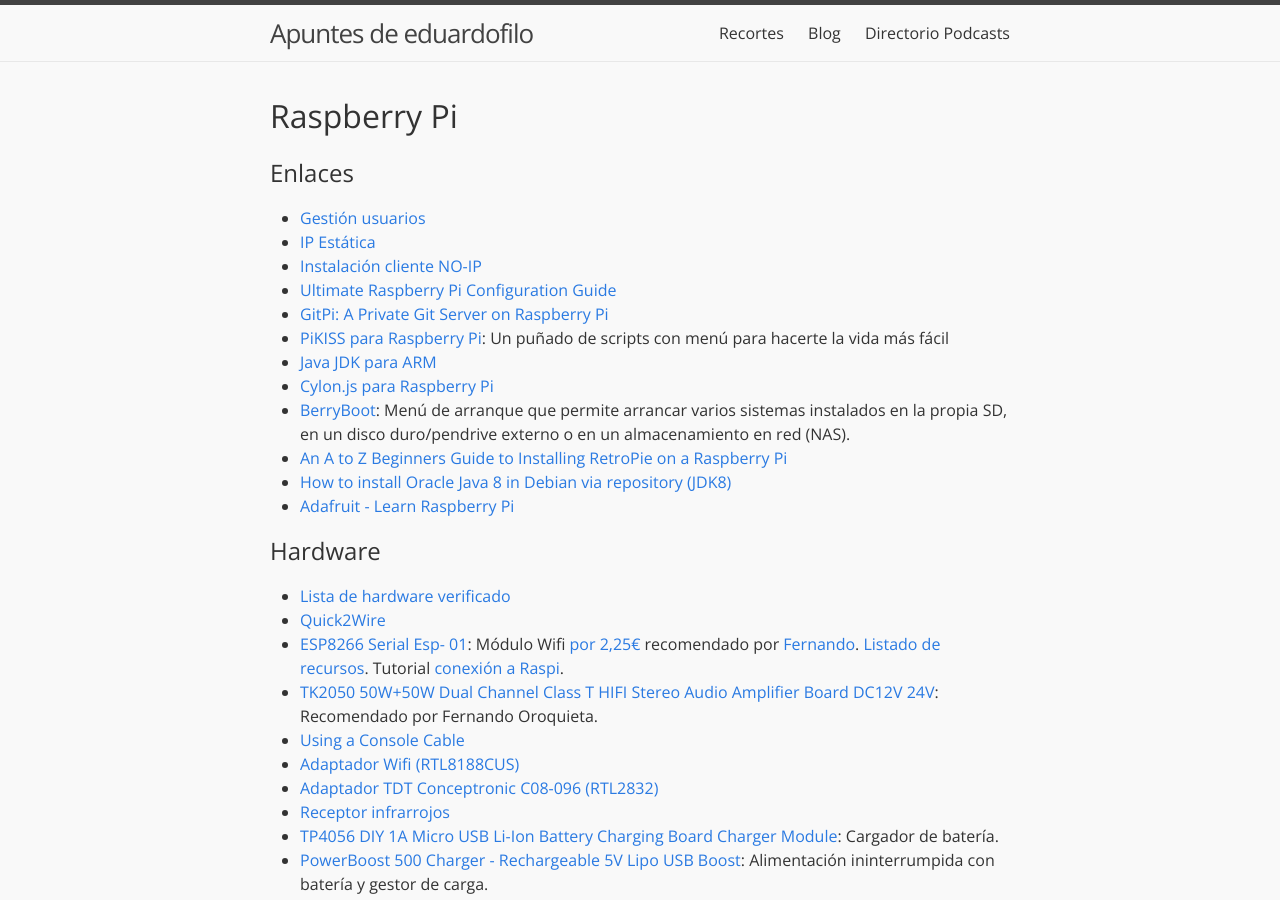
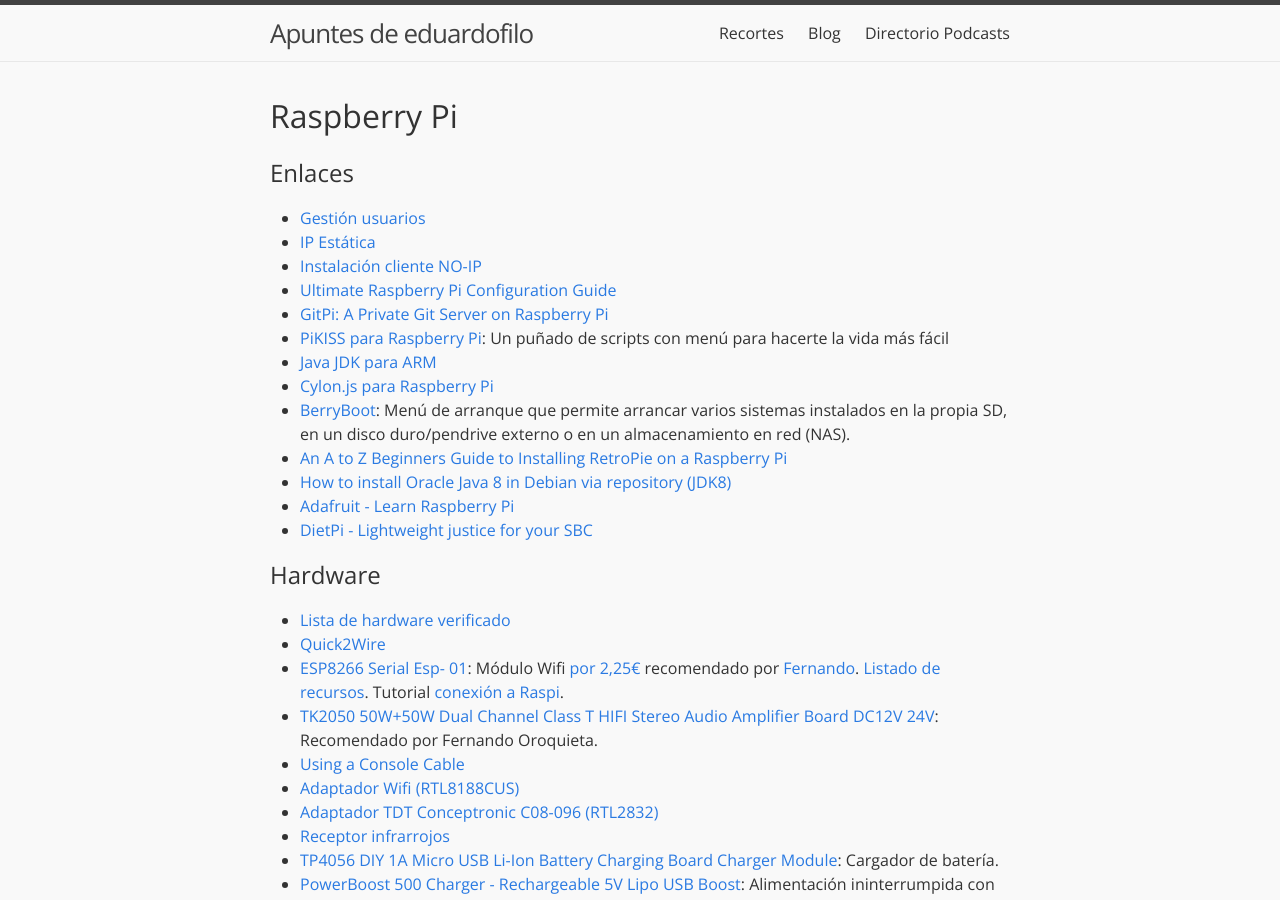
Before and after one commit to eduardofilo/eduardofilo.jekyll, a Jekyll site: the page built from sistemas/raspi.md, in a window 1280 px wide and 900 px high. Built offline with Jekyll 4.4.1, drawn with Linux system fonts in a browser that asks for light colours; our own code applies the rules of GitHub Pages for plain Markdown files.

Commit message:
Enlace a DietPi.

```diff
--- a/sistemas/raspi.md
+++ b/sistemas/raspi.md
@@ -19,6 +19,7 @@
 * [An A to Z Beginners Guide to Installing RetroPie on a Raspberry Pi](http://supernintendopi.wordpress.com/)
 * [How to install Oracle Java 8 in Debian via repository (JDK8)](http://www.webupd8.org/2014/03/how-to-install-oracle-java-8-in-debian.html)
 * [Adafruit - Learn Raspberry Pi](https://learn.adafruit.com/category/learn-raspberry-pi)
+* [DietPi - Lightweight justice for your SBC](http://dietpi.com/)
 
 ## Hardware
 
```
